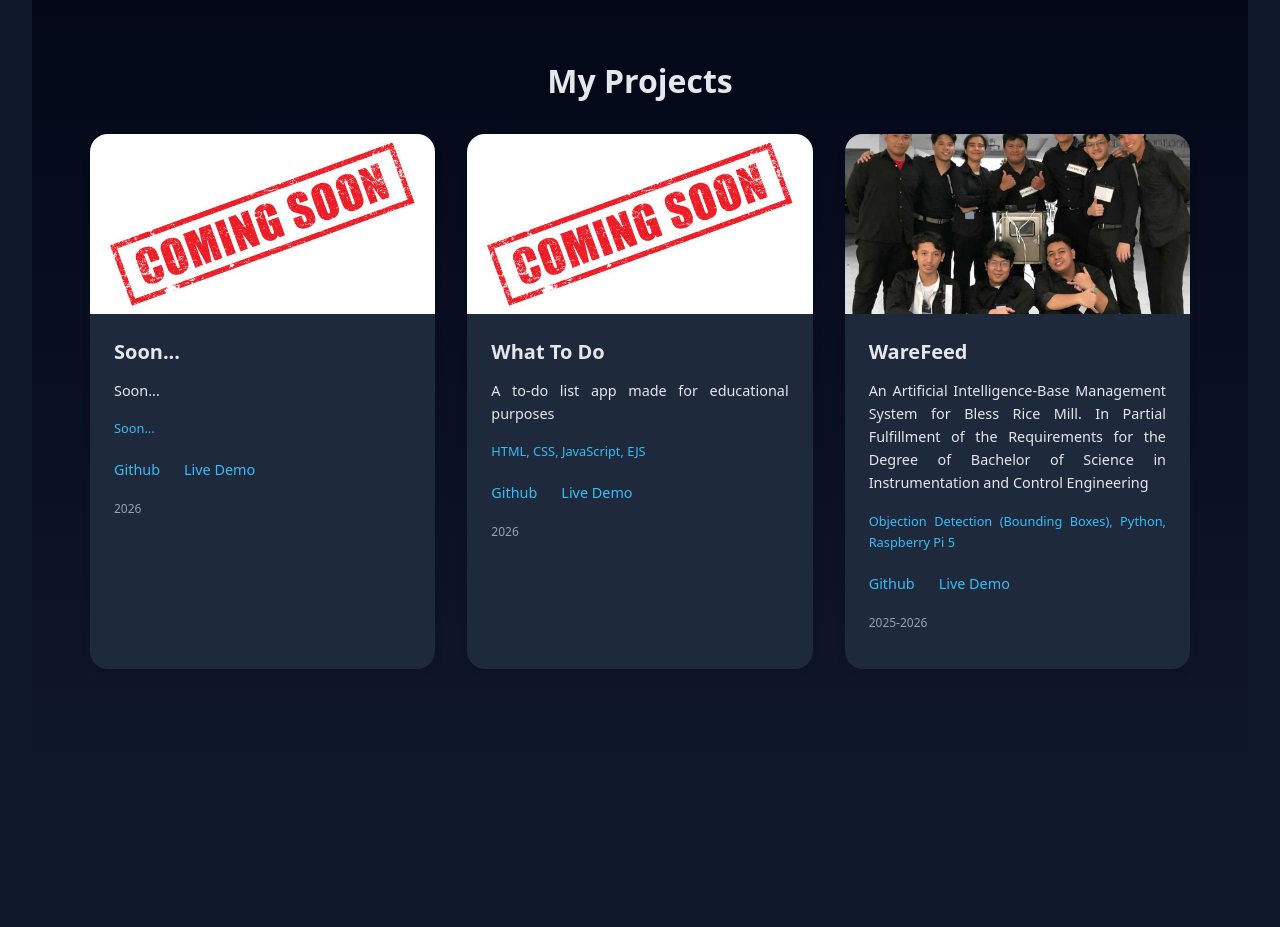
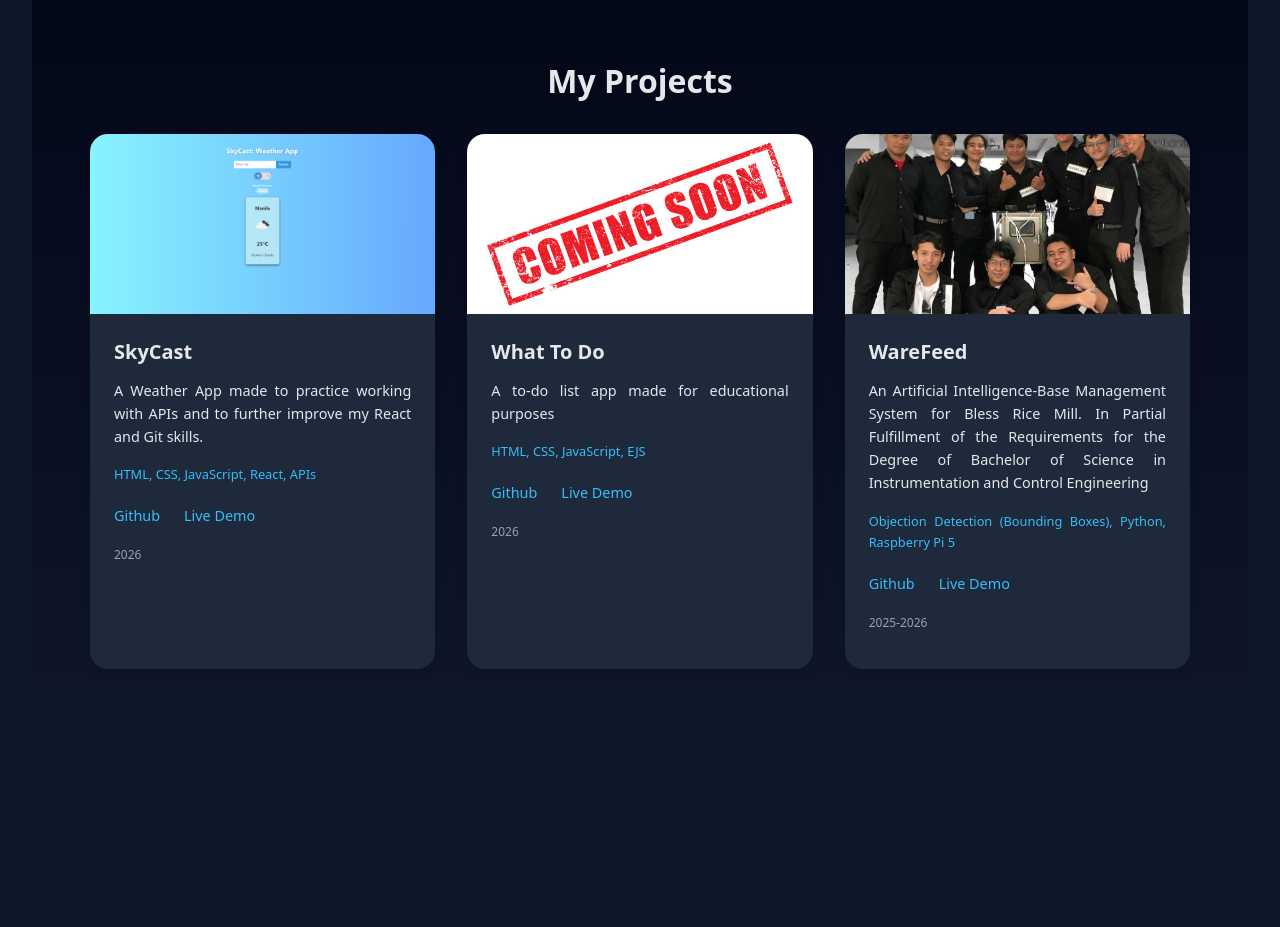
Before and after one commit to RenAmamiya0411/Website-Portfolio, a React (Create React App) app: page / in a window 1280 px wide. Shown: the part 1580-2507 px from the top of the page. Built offline with nearby package versions, Linux system fonts and the light colour scheme.

Commit message:
Added SkyCast to Projects

```diff
--- a/src/parts/Projects.jsx
+++ b/src/parts/Projects.jsx
@@ -2,17 +2,18 @@ import React from "react";
 import ProjectCard from "./ProjectCard";
 import WareFeedImage from "../assets/Warefeed.jpg";
 import SoonImage from "../assets/Soon.jpg";
+import SkyCastImage from "../assets/SkyCast.png";
 import "./Projects.css";
 
 const projectsDone = [
   {
-    title: "Soon...",
-    description: "Soon...",
-    tech: ["Soon..."],
-    image: SoonImage,
+    title: "SkyCast",
+    description: "A Weather App made to practice working with APIs and to further improve my React and Git skills.",
+    tech: ["HTML, CSS, JavaScript, React, APIs"],
+    image: SkyCastImage,
     date: "2026",
-    github: "Soon...",
-    demo: "Soon..."
+    github: "https://github.com/RenAmamiya0411/Weather-App",
+    demo: "https://skycast-weather-app-srhfalcon.vercel.app/"
   },
   {
     title: "What To Do",
```
Also changed, not shown: src/assets/SkyCast.png (added).
